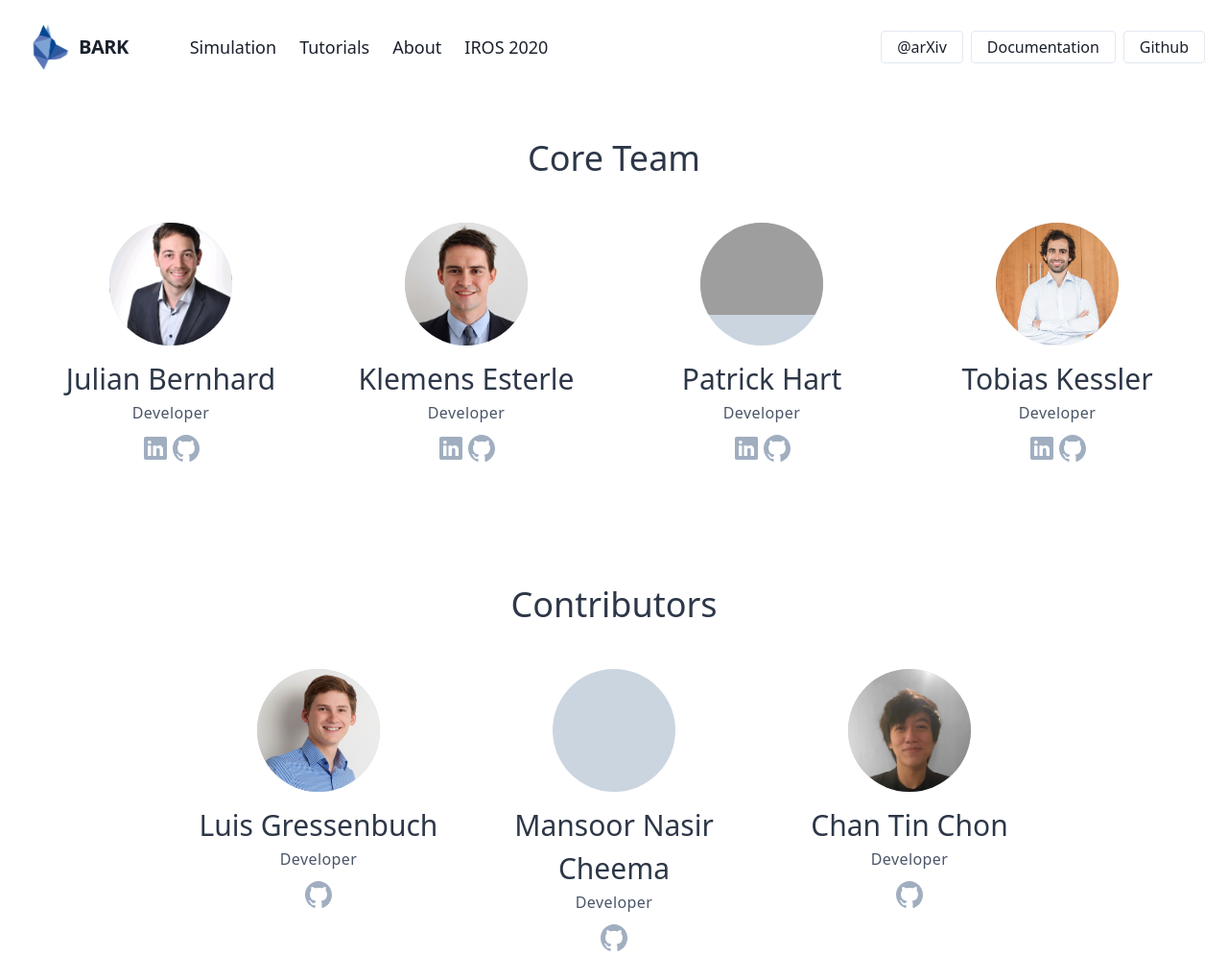
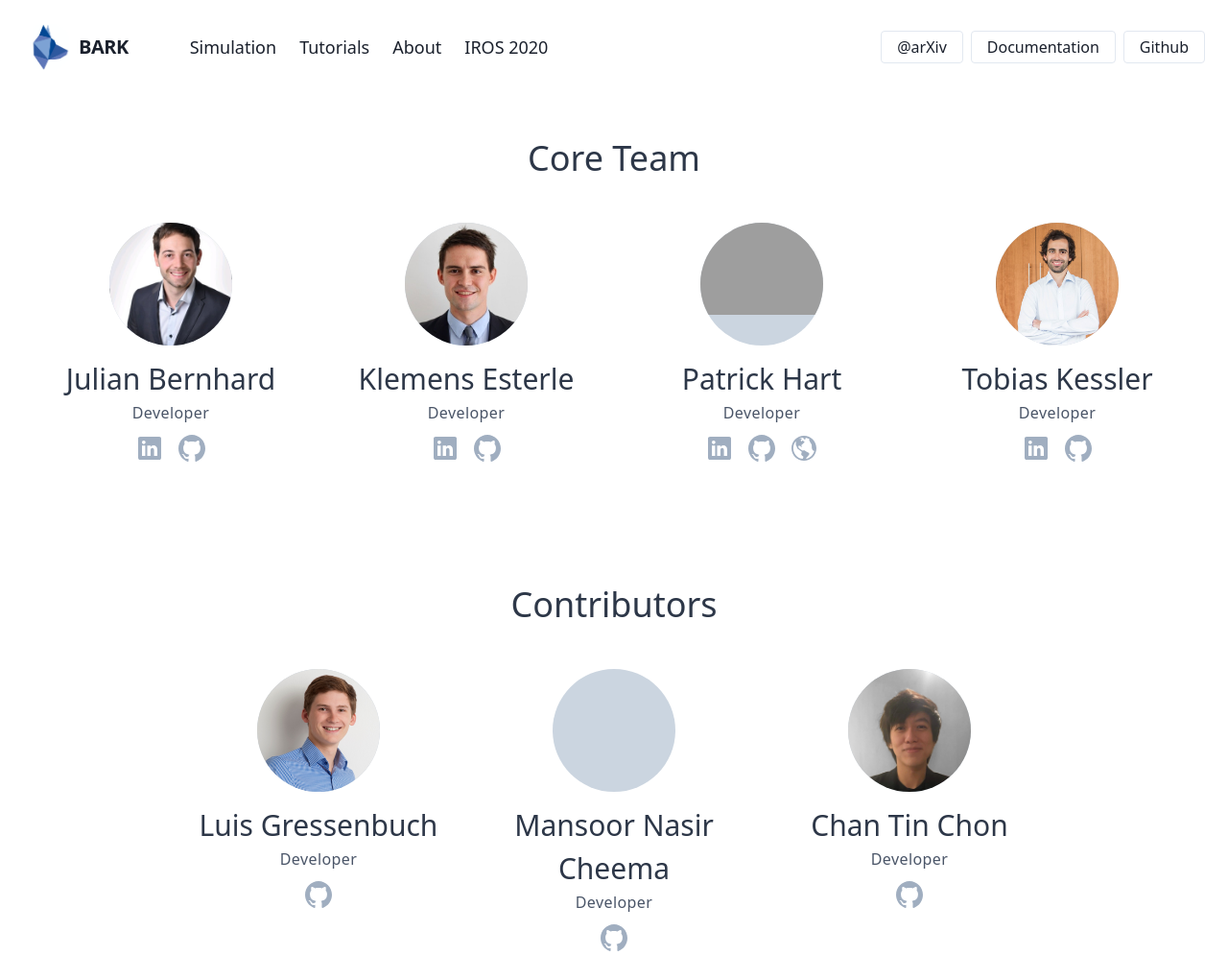
Before and after one commit to bark-simulator/bark-simulator.github.io, a Gatsby site: page /about in a window 1280 px wide. Shown: the top 1020 px of the page at 96% size. Built offline with nearby package versions, Linux system fonts and the light colour scheme; Gatsby itself is replaced by a stand-in of ours; grey boxes are pictures that could not be loaded.

Commit message:
update website

```diff
--- a/src/components/round_page.js
+++ b/src/components/round_page.js
@@ -3,9 +3,9 @@ import PropTypes from "prop-types"
 import React from "react"
 import "../styles/site.css"
 import Img from "gatsby-image"
-import { IoLogoLinkedin, IoLogoGithub } from "react-icons/io";
+import { IoLogoLinkedin, IoLogoGithub, IoMdGlobe } from "react-icons/io";
 
-const RoundComponent = ({ title, description, image, linkedinUrl, githubUrl }) => {
+const RoundComponent = ({ title, description, image, linkedinUrl, githubUrl, websiteUrl }) => {
     return (
       <div class="flex flex-col p-6">
          <div class="flex w-full justify-center mb-3">
@@ -21,7 +21,7 @@ const RoundComponent = ({ title, description, image, linkedinUrl, githubUrl }) =
          <div class="w-full text-center text-gray-700 tracking-wide leading-relaxed">
            {description}
          </div>
-         <div class="flex-wrap text-center mt-2">
+         <div class="flex-wrap text-center mt-2 space-x-3">
           {linkedinUrl != "" &&
             <a href={linkedinUrl}>
               <IoLogoLinkedin class="transition duration-500 ease-in-out inline-block w-8 h-8 text-gray-500 hover:text-blue-900 " />
@@ -30,6 +30,11 @@ const RoundComponent = ({ title, description, image, linkedinUrl, githubUrl }) =
           {githubUrl != "" &&
           <a href={githubUrl}>
             <IoLogoGithub class="transition duration-500 ease-in-out inline-block w-8 h-8 text-gray-500 hover:text-gray-900" />
+          </a>
+          }
+          {websiteUrl != "" &&
+          <a href={websiteUrl}>
+            <IoMdGlobe class="transition duration-500 ease-in-out inline-block w-8 h-8 text-gray-500 hover:text-gray-900" />
           </a>
           }
          </div>
@@ -43,6 +48,7 @@ RoundComponent.propTypes = {
   image: PropTypes.string,
   linkedinUrl: PropTypes.string,
   githubUrl: PropTypes.string,
+  webSiteUrl: PropTypes.string
 }
 
 RoundComponent.defaultProps = {
@@ -50,7 +56,9 @@ RoundComponent.defaultProps = {
   description: ``,
   image: ``,
   linkedinUrl: ``,
-  githubUrl: ``
+  githubUrl: ``,
+  webSiteUrl: ``
+
 }
 
 export default RoundComponent
--- a/src/pages/about.js
+++ b/src/pages/about.js
@@ -13,28 +13,28 @@ const AboutPage = ({data}) => {
     <h1 class="text-4xl mb-4 text-center text-gray-800 mt-6">Core Team</h1>
     <div class="flex flex-wrap sm:justify-center mb-12">
       <div class="w-full md:w-1/4">
-        <RoundComponent title="Julian Bernhard" description="Developer" image={data.bernhard.childImageSharp.fluid} linkedinUrl="https://www.linkedin.com/in/julian-bernhard-63b677173/" githubUrl="https://github.com/juloberno" />
+        <RoundComponent title="Julian Bernhard" description="Developer" image={data.bernhard.childImageSharp.fluid} linkedinUrl="https://www.linkedin.com/in/julian-bernhard-63b677173/" githubUrl="https://github.com/juloberno" websiteUrl="" />
       </div>
       <div class="w-full md:w-1/4">
-        <RoundComponent title="Klemens Esterle" description="Developer" image={data.esterle.childImageSharp.fluid} linkedinUrl="https://www.linkedin.com/in/klemens-esterle/" githubUrl="https://github.com/klemense1" />
+        <RoundComponent title="Klemens Esterle" description="Developer" image={data.esterle.childImageSharp.fluid} linkedinUrl="https://www.linkedin.com/in/klemens-esterle/" githubUrl="https://github.com/klemense1" websiteUrl="" />
       </div>
       <div class="w-full md:w-1/4">
-        <RoundComponent title="Patrick Hart" description="Developer" image={data.hart.childImageSharp.fluid} linkedinUrl="https://www.linkedin.com/in/patrick-hart-en/" githubUrl="https://github.com/patrickhart" />
+        <RoundComponent title="Patrick Hart" description="Developer" image={data.hart.childImageSharp.fluid} linkedinUrl="https://www.linkedin.com/in/patrick-hart-en/" githubUrl="https://github.com/patrickhart" websiteUrl="https://patrickhart.github.io/" />
       </div>
       <div class="w-full md:w-1/4">
-        <RoundComponent title="Tobias Kessler" description="Developer" image={data.kessler.childImageSharp.fluid} linkedinUrl="https://www.linkedin.com/in/tobias-kessler-938369172/" githubUrl="https://github.com/tobiaskessler" />
+        <RoundComponent title="Tobias Kessler" description="Developer" image={data.kessler.childImageSharp.fluid} linkedinUrl="https://www.linkedin.com/in/tobias-kessler-938369172/" githubUrl="https://github.com/tobiaskessler" websiteUrl="" />
       </div>
     </div>
     <h1 class="text-4xl mb-4 text-center text-gray-800 mt-24">Contributors</h1>
     <div class="flex flex-wrap md:mb-6 justify-center">
       <div class="w-full md:w-1/4">
-        <RoundComponent title="Luis Gressenbuch" description="Developer" image={data.luis_gressenbuch.childImageSharp.fluid} linkedinUrl="" githubUrl="https://github.com/cirrostratus1" />
+        <RoundComponent title="Luis Gressenbuch" description="Developer" image={data.luis_gressenbuch.childImageSharp.fluid} linkedinUrl="" githubUrl="https://github.com/cirrostratus1" websiteUrl="" />
       </div>
       <div class="w-full md:w-1/4">
-        <RoundComponent title="Mansoor Nasir Cheema" description="Developer" image="" linkedinUrl="" githubUrl="https://github.com/mansoorcheema" />
+        <RoundComponent title="Mansoor Nasir Cheema" description="Developer" image="" linkedinUrl="" githubUrl="https://github.com/mansoorcheema" websiteUrl="" />
       </div>
       <div class="w-full md:w-1/4">
-        <RoundComponent title="Chan Tin Chon" description="Developer" image={data.chan.childImageSharp.fluid} linkedinUrl="" githubUrl="https://github.com/tin1254" />
+        <RoundComponent title="Chan Tin Chon" description="Developer" image={data.chan.childImageSharp.fluid} linkedinUrl="" githubUrl="https://github.com/tin1254" websiteUrl="" />
       </div>
     </div>
   </Layout>)
```
